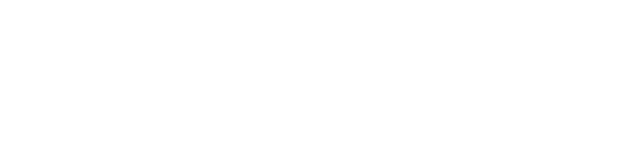
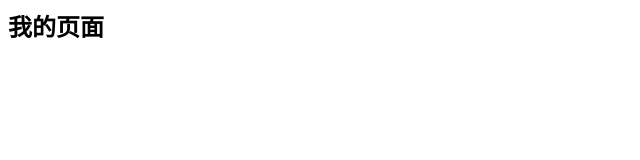
Before and after one commit to wss96/xz, a plain HTML site: page index.html in a window 1280 px wide. Shown: the whole page, without its empty margins (0-640 px from the left). Drawn offline with Linux system fonts and the light colour scheme.

Commit message:
Update index.html

```diff
--- a/index.html
+++ b/index.html
@@ -1,2 +1,5 @@
 <hmtl>
+  <body>
+    <h2>我的页面</h2>
+  </body>
 </html>
```
